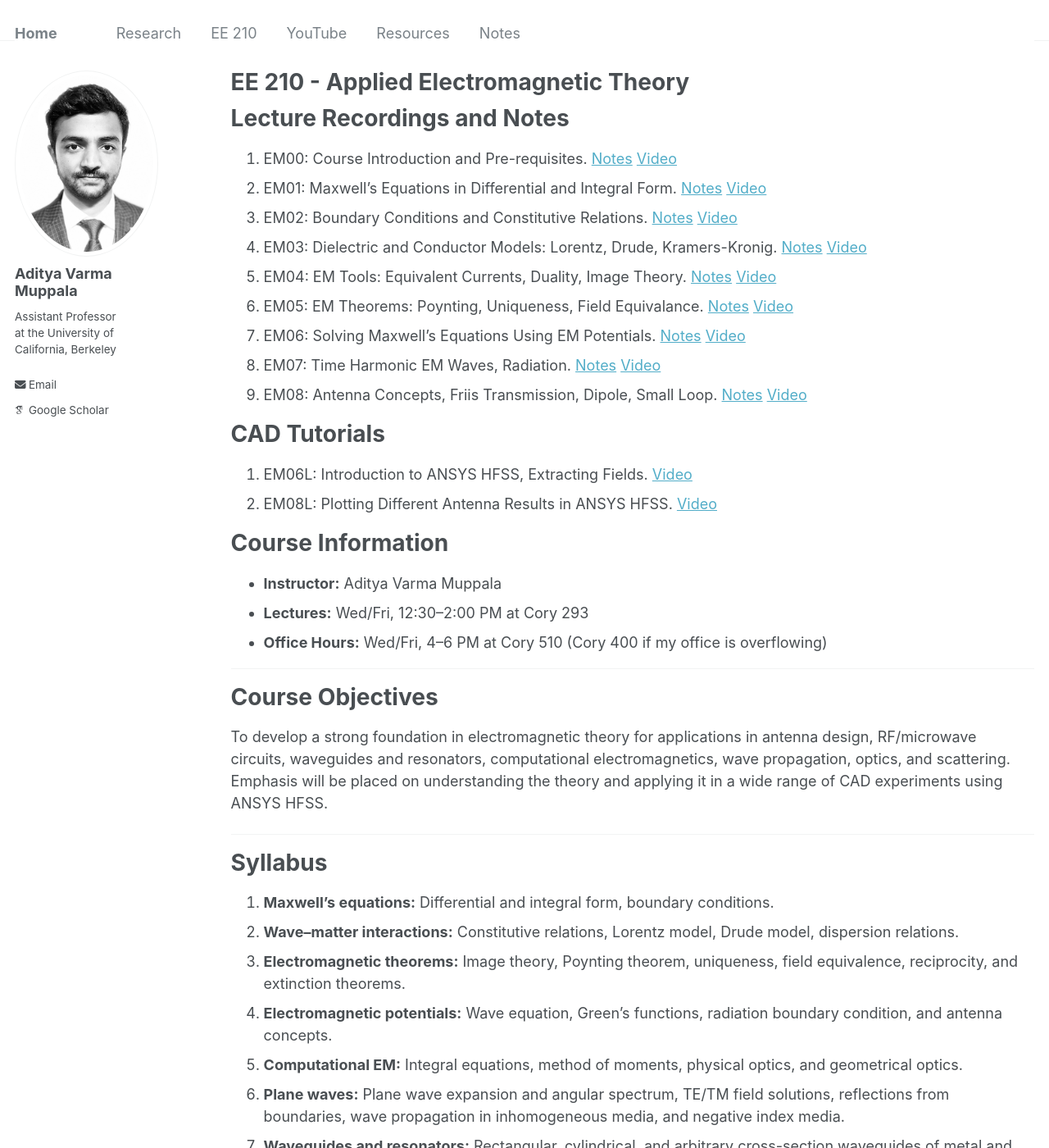
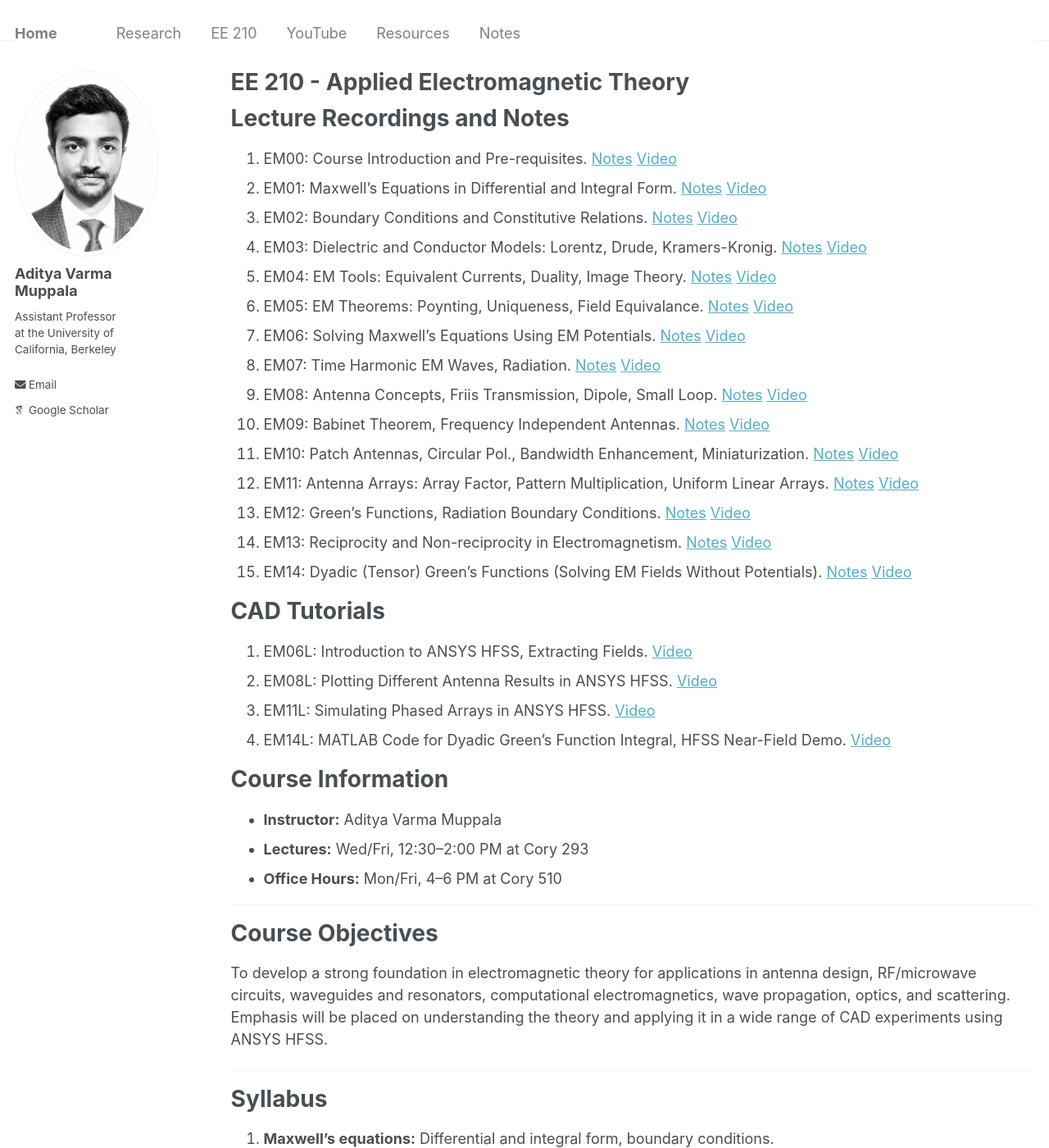
Before and after one commit to AdityaMuppala/adityamuppala.github.io, a Jekyll site: the page built from _pages/teaching210.md, in a window 1280 px wide and 1400 px high. Shown: the whole window at 82% size. Built offline with Jekyll 4.4.1, drawn with Linux system fonts in a browser that asks for light colours; some web fonts are replaced; some of the changed text lies outside the part shown.

Commit message:
Update teaching210.md

```diff
--- a/_pages/teaching210.md
+++ b/_pages/teaching210.md
@@ -16,16 +16,24 @@ permalink: /teaching210/
 6. EM06: Solving Maxwell's Equations Using EM Potentials. [Notes](https://adityamuppala.github.io/assets/Notes_EE210/EM06_EM_Potentials.pdf) [Video](https://youtu.be/ZUxlNK756oA)
 7. EM07: Time Harmonic EM Waves, Radiation. [Notes](https://adityamuppala.github.io/assets/Notes_EE210/EM07_Time_Harmonic_EM.pdf) [Video](https://youtu.be/btv0JP_1ozQ)
 8. EM08: Antenna Concepts, Friis Transmission, Dipole, Small Loop. [Notes](https://adityamuppala.github.io/assets/Notes_EE210/EM08_Antenna_Concepts.pdf) [Video](https://youtu.be/yr90gQA8B84)
+9. EM09: Babinet Theorem, Frequency Independent Antennas. [Notes](https://adityamuppala.github.io/assets/Notes_EE210/EM09_Babinet.pdf) [Video](https://youtu.be/Byl0IaC5KDI)
+10. EM10: Patch Antennas, Circular Pol., Bandwidth Enhancement, Miniaturization. [Notes](https://adityamuppala.github.io/assets/Notes_EE210/EM10_Patch.pdf) [Video](https://youtu.be/ocvT1uH38rs)
+11. EM11: Antenna Arrays: Array Factor, Pattern Multiplication, Uniform Linear Arrays. [Notes](https://adityamuppala.github.io/assets/Notes_EE210/EM11_Arrays.pdf) [Video](https://youtu.be/iZXzu-HNwIY)
+12. EM12: Green's Functions, Radiation Boundary Conditions. [Notes](https://adityamuppala.github.io/assets/Notes_EE210/EM12_Greens_Fn.pdf) [Video](https://youtu.be/aGNRzCyWGog)
+13. EM13: Reciprocity and Non-reciprocity in Electromagnetism. [Notes](https://adityamuppala.github.io/assets/Notes_EE210/EM13_Reciprocity.pdf) [Video](https://youtu.be/k97_pN6vknQ)
+14. EM14: Dyadic (Tensor) Green's Functions (Solving EM Fields Without Potentials). [Notes](https://adityamuppala.github.io/assets/Notes_EE210/EM14_Dyadic_GF.pdf) [Video](https://youtu.be/dHWK7zcUBag)
 
 # CAD Tutorials
 
 1. EM06L: Introduction to ANSYS HFSS, Extracting Fields. [Video](https://youtu.be/FMwDZqBmQ9I)
 2. EM08L: Plotting Different Antenna Results in ANSYS HFSS. [Video](https://youtu.be/yr90gQA8B84)
+3. EM11L: Simulating Phased Arrays in ANSYS HFSS. [Video](https://youtu.be/94rwYkyFKvo)
+4. EM14L: MATLAB Code for Dyadic Green's Function Integral, HFSS Near-Field Demo. [Video](https://youtu.be/fM2xGeMJf0k)
 
 # Course Information
 - **Instructor:** Aditya Varma Muppala
 - **Lectures:** Wed/Fri, 12:30–2:00 PM at Cory 293
-- **Office Hours:** Wed/Fri, 4–6 PM at Cory 510 (Cory 400 if my office is overflowing)
+- **Office Hours:** Mon/Fri, 4–6 PM at Cory 510
 
 ---
 
```
Also changed, not shown: other parts of _pages/teaching210.md (+1 -1 lines).
